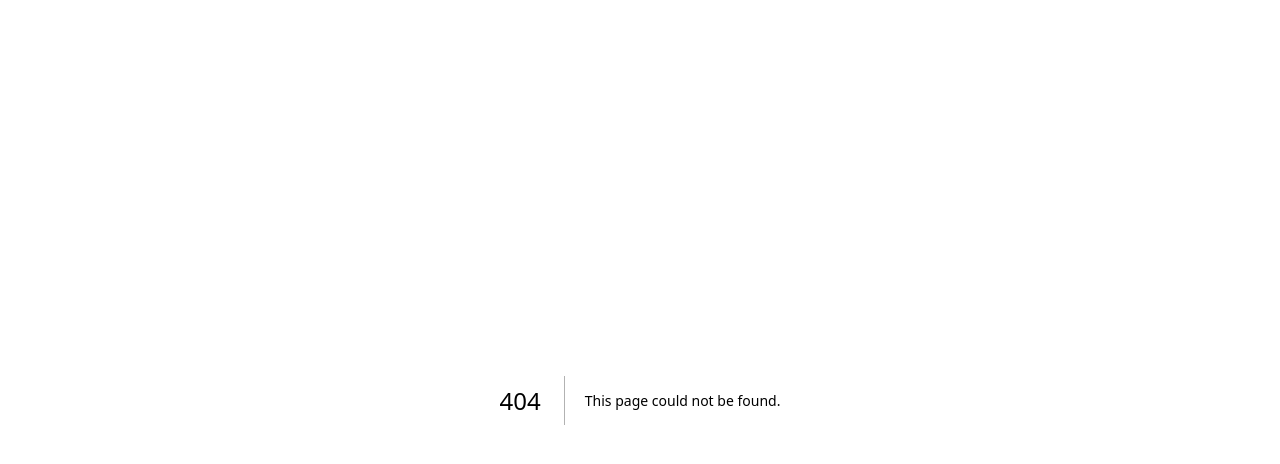
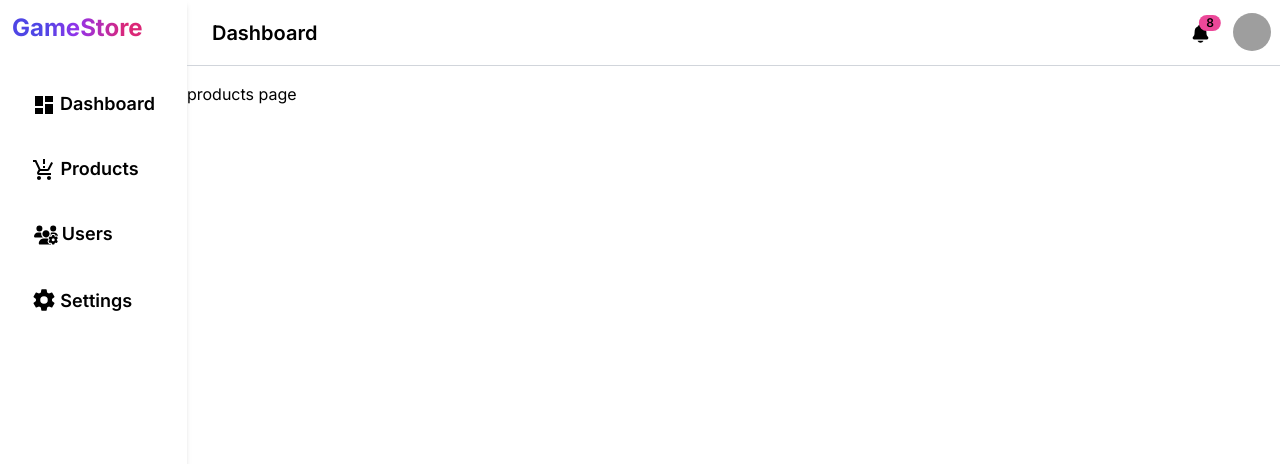
Before and after one commit to sohan01fw/GameStore, a Next.js app: page /admin/p/products in a window 1280 px wide. Before the commit this address had no page. Shown: the top 464 px of the page. Built offline with nearby package versions, Linux system fonts and the light colour scheme; grey boxes are pictures that could not be loaded.

Commit message:
finish working on layout

```diff
--- a/src/app/admin/layout.tsx
+++ b/src/app/admin/layout.tsx
@@ -15,13 +15,16 @@ export default function RootLayout({
   return (
     <html lang="en">
       <body>
-        <div className="  grid  grid-cols-3   ">
-          <div className="bborder grid-cols-1 ">
+        <div className="flex">
+          <div className="shadow-md">
             <SideBar />
           </div>
-          <div className="bborder col-span-2">
-            <div className=" ">
+          <div className="w-full  ">
+            <div className="">
               <NavBar />
+            </div>
+            <div className="mt-[-1rem] flex w-full flex-col">
+              <div className="divider h-[1px] bg-gray-300"></div>
             </div>
             <div className=" ">{children}</div>
           </div>
--- /dev/null
+++ b/src/app/admin/p/Loading.tsx
@@ -0,0 +1,4 @@
+export default function Loading() {
+  // You can add any UI inside Loading, including a Skeleton.
+  return <h3>loading...</h3>;
+}
--- /dev/null
+++ b/src/app/admin/p/dashboard/page.tsx
@@ -0,0 +1,5 @@
+import React from "react";
+
+export default function page() {
+  return <div>dasboard page</div>;
+}
--- /dev/null
+++ b/src/app/admin/p/products/page.tsx
@@ -0,0 +1,5 @@
+import React from "react";
+
+export default function page() {
+  return <div>products page</div>;
+}
--- /dev/null
+++ b/src/app/admin/p/settings/page.tsx
@@ -0,0 +1,5 @@
+import React from "react";
+
+export default function page() {
+  return <div>settings page</div>;
+}
--- /dev/null
+++ b/src/app/admin/p/users/page.tsx
@@ -0,0 +1,5 @@
+import React from "react";
+
+export default function page() {
+  return <div>users page</div>;
+}
--- a/src/app/globals.css
+++ b/src/app/globals.css
@@ -8,3 +8,6 @@
 .text-gradient {
   @apply bg-gradient-to-r from-indigo-600 from-20% via-purple-600 via-40% to-pink-600 to-70% bg-clip-text text-transparent;
 }
+.colorful-bg {
+  @apply bg-gradient-to-r from-indigo-600 from-20% via-purple-600 via-40% to-pink-600 to-70%;
+}
--- a/src/components/admin/NavBar.tsx
+++ b/src/components/admin/NavBar.tsx
@@ -1,7 +1,80 @@
 import React from "react";
+import { BiNotification } from "react-icons/bi";
+import { IoNotifications } from "react-icons/io5";
+import { RxAvatar } from "react-icons/rx";
 
 const NavBar = () => {
-  return <div>NavBar</div>;
+  return (
+    <div className="">
+      <div className="navbar bg-base-100">
+        <div className="flex-1">
+          <a className="btn btn-ghost text-xl">Dashboard</a>
+        </div>
+        <div className="flex-none">
+          <div className="dropdown dropdown-end mr-2">
+            <div
+              tabIndex={0}
+              role="button"
+              className="btn btn-circle btn-ghost"
+            >
+              <div className="indicator">
+                <div className="not-div h-5 w-5 ">
+                  <IoNotifications fontSize={21} />
+                </div>
+
+                <span className="badge indicator-item badge-sm border-none bg-pink-500">
+                  8
+                </span>
+              </div>
+            </div>
+            <div
+              tabIndex={0}
+              className="card dropdown-content card-compact z-[1]  w-80 bg-base-100 shadow-md"
+            >
+              <div className="card-body">
+                <span className="text-lg font-bold">Notifications</span>
+
+                <div className="card-actions">
+                  <button className="btn btn-primary btn-block">
+                    Wellcome,sohan to this brand new GameStore....
+                  </button>
+                </div>
+              </div>
+            </div>
+          </div>
+          {/* profile */}
+          <div className="dropdown dropdown-end">
+            <div
+              tabIndex={0}
+              role="button"
+              className="avatar btn btn-circle btn-ghost w-8 sm:w-10  "
+            >
+              <div className="w-10 rounded-full">
+                <img
+                  alt="Tailwind CSS Navbar component"
+                  src="https://daisyui.com/images/stock/photo-1534528741775-53994a69daeb.jpg"
+                />
+              </div>
+            </div>
+            <ul
+              tabIndex={0}
+              className="menu dropdown-content menu-sm z-[1] mt-3 w-52 rounded-box bg-base-100 p-2 shadow"
+            >
+              <li className="rounded-md hover:bg-slate-300">
+                <a className="justify-between ">Profile</a>
+              </li>
+              <li className="rounded-md hover:bg-slate-300">
+                <a>Settings</a>
+              </li>
+              <li className="rounded-md hover:bg-slate-300">
+                <a>Logout</a>
+              </li>
+            </ul>
+          </div>
+        </div>
+      </div>
+    </div>
+  );
 };
 
 export default NavBar;
--- a/src/components/admin/SideBar.tsx
+++ b/src/components/admin/SideBar.tsx
@@ -1,43 +1,63 @@
 import React from "react";
-import { MdProductionQuantityLimits } from "react-icons/md";
+import { MdDashboard, MdProductionQuantityLimits } from "react-icons/md";
 import { FaUsersGear } from "react-icons/fa6";
 import { IoSettingsSharp } from "react-icons/io5";
+import Link from "next/link";
 const SideBar = () => {
   return (
-    <div className="bborder ">
-      <div className="   p-2    sm:p-3 ">
-        <h1 className="text-gradient text-xl font-bold sm:text-2xl">
+    <div className="h-screen ">
+      <Link href="/">
+        <div className="   p-2   sm:p-3 ">
+          <h1 className="text-gradient text-sm font-bold sm:text-2xl">
             GameStore
           </h1>
         </div>
-      <div className=" flex  flex-col  gap-4   pt-10 ">
-        <div className="  ml-5 mr-5 flex  justify-center rounded-xl p-3 hover:cursor-pointer hover:text-gray-500 dark:text-gray-500 dark:hover:bg-gray-900 dark:hover:text-gray-300">
-          <div className="p-icon">
+      </Link>
+      <div className=" mt-[-35px] flex  flex-col  gap-2 pt-10 sm:mt-[-15px] sm:gap-4 ">
+        <Link href="/admin/p/dashboard">
+          <div className="  ml-5 mr-5 flex justify-center  rounded-xl p-3 hover:cursor-pointer hover:text-gray-500 dark:text-gray-500 dark:hover:bg-gray-900 dark:hover:text-gray-300 sm:ml-4">
+            <div className="p-icon px-[4px]">
+              <MdDashboard fontSize={24} />
+            </div>
+
+            <h3 className=" mt-[-3px] hidden  text-left text-lg font-semibold sm:block">
+              Dashboard
+            </h3>
+          </div>
+        </Link>
+        <Link href="/admin/p/products">
+          <div className="  ml-5 mr-5 flex  justify-center rounded-xl p-3 hover:cursor-pointer hover:text-gray-500 dark:text-gray-500 dark:hover:bg-gray-900 dark:hover:text-gray-300 sm:ml-0">
+            <div className="p-icon px-[4px]">
               <MdProductionQuantityLimits fontSize={24} />
             </div>
 
-          <h3 className=" mt-[-3px] hidden px-[4px] text-left text-lg font-semibold sm:block">
+            <h3 className=" mt-[-3px] hidden  text-left text-lg font-semibold sm:block">
               Products
             </h3>
           </div>
-        <div className=" ml-5 mr-5 flex    justify-center  rounded-xl p-3 hover:cursor-pointer  hover:text-gray-500 dark:text-gray-500 dark:hover:bg-gray-900 dark:hover:text-gray-300">
-          <h2 className=" ml-[-2px] sm:ml-[-18px]">
+        </Link>
+        <Link href="/admin/p/users">
+          <div className=" ml-5 mr-5 flex    justify-center  rounded-xl p-3 hover:cursor-pointer  hover:text-gray-500 dark:text-gray-500 dark:hover:bg-gray-900 dark:hover:text-gray-300 sm:ml-[-0.4rem]">
+            <h2 className=" ml-[-2px] px-[4px]  sm:ml-[-18px] ">
               <FaUsersGear fontSize={24} />
             </h2>
 
-          <h3 className=" mt-[-3px] hidden  px-[8px] text-left text-lg font-semibold sm:block">
+            <h3 className=" mt-[-3px] hidden text-left text-lg font-semibold sm:block">
               Users
             </h3>
           </div>
-        <div className=" ml-5 mr-5 flex    justify-center rounded-xl  p-3 hover:cursor-pointer   hover:text-gray-500 dark:text-gray-500 dark:hover:bg-gray-900 dark:hover:text-gray-300">
-          <div className="s-icon">
+        </Link>
+        <Link href="/admin/p/settings">
+          <div className=" ml-5 mr-5 flex justify-center    rounded-xl p-3  hover:cursor-pointer hover:text-gray-500   dark:text-gray-500 dark:hover:bg-gray-900 dark:hover:text-gray-300 sm:ml-[-0.4rem]">
+            <div className="s-icon  px-[4px]">
               <IoSettingsSharp fontSize={24} />
             </div>
 
-          <h3 className="mt-[-2px] hidden  px-[5px] text-left text-lg font-semibold sm:block">
+            <h3 className="mt-[-1.5px] hidden  text-left text-lg font-semibold sm:block">
               Settings
             </h3>
           </div>
+        </Link>
       </div>
     </div>
   );
```
Lines whose indentation alone changed are shown as unchanged.
